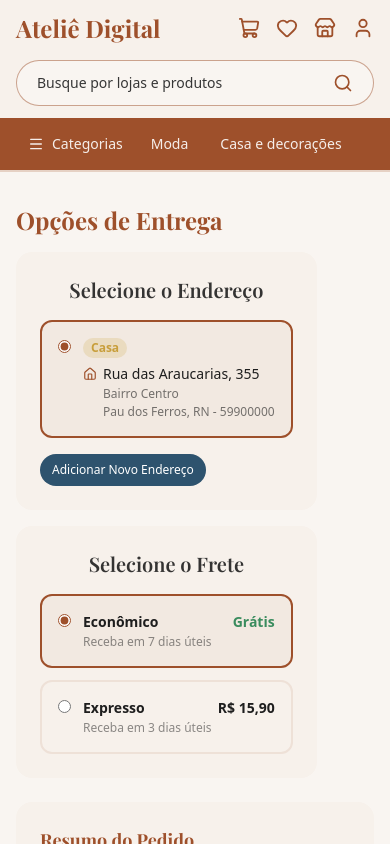
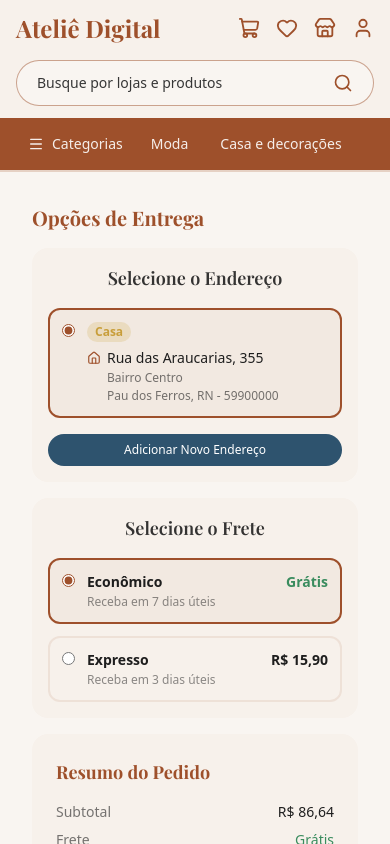
Before and after one commit to AtelieDigital-Labs/atelie-front, a React (Vite) app: page /cart in a window 390 px wide. Both pictures are taken after a click on the button "Continuar". Shown: the top 844 px of the page. Built offline with nearby package versions, Linux system fonts and the light colour scheme; a web font is replaced by a local one.

Commit message:
fix: responsive adjustments

```diff
--- a/src/pages/app/cart/index.tsx
+++ b/src/pages/app/cart/index.tsx
@@ -53,7 +53,7 @@ export function CartPage() {
 
   if (items.length === 0) {
     return (
-      <div className="flex flex-col items-center justify-center py-20 gap-4 text-center">
+      <div className="flex flex-col items-center justify-center py-20 gap-4 text-center px-4">
         <ShoppingCart size={48} className="text-primary/20" />
         <p className="text-lg font-semibold text-text">Seu carrinho está vazio</p>
         <p className="text-sm text-text/50">Explore os produtos e adicione ao carrinho</p>
@@ -63,13 +63,13 @@ export function CartPage() {
   }
 
   return (
-    <div className="flex flex-col lg:flex-row gap-6 items-start">
+    <div className="flex flex-col lg:flex-row gap-4 lg:gap-6 items-start w-full">
 
       {/* Lista */}
-      <div className="flex-1 bg-card rounded-2xl p-6">
+      <div className="flex-1 bg-card rounded-2xl p-4 lg:p-6 w-full">
         <div className="flex items-center justify-between mb-4">
-          <h2 className="text-2xl font-bold">Meu Carrinho</h2>
-          <span className="text-sm text-text/50">{items.length} itens</span>
+          <h2 className="text-xl lg:text-2xl font-bold">Meu Carrinho</h2>
+          <span className="text-sm text-text/50">{items.length} {items.length === 1 ? 'item' : 'itens'}</span>
         </div>
 
         {items.map(item => (
@@ -83,12 +83,14 @@ export function CartPage() {
       </div>
 
 
+      <div className="w-full lg:w-auto lg:min-w-[350px]">
         <OrderSummary
           subtotal={subtotal}
           shipping={hasFreeShipping ? 0 : null}
           onContinue={() => navigate('/checkout/shipping')}
           onAddProducts={() => navigate('/')}
         />
+      </div>
 
     </div>
   )
--- a/src/pages/app/checkout/shipping/index.tsx
+++ b/src/pages/app/checkout/shipping/index.tsx
@@ -114,13 +114,13 @@ export function ShippingPage() {
   }
 
   return (
-    <div className="flex flex-col lg:flex-row gap-6 items-start">
+    <div className="flex flex-col lg:flex-row gap-4 lg:gap-6 items-start w-full px-4 lg:px-0">
 
-      <div className="flex-1 flex flex-col gap-4">
-        <h2 className="text-2xl font-bold">Opções de Entrega</h2>
+      <div className="flex-1 flex flex-col gap-4 w-full">
+        <h2 className="text-xl lg:text-2xl font-bold">Opções de Entrega</h2>
 
-        <div className="bg-card rounded-2xl p-6 flex flex-col gap-4">
-          <h3 className="text-center font-semibold text-text/90 text-xl">
+        <div className="bg-card rounded-2xl p-4 lg:p-6 flex flex-col gap-4">
+          <h3 className="text-center font-semibold text-text/90 text-lg lg:text-xl">
             Selecione o Endereço
           </h3>
 
@@ -129,7 +129,7 @@ export function ShippingPage() {
               <label
                 key={address.id}
                 className={`
-                  flex items-start gap-3 p-4 rounded-xl border-2 cursor-pointer transition-colors
+                  flex items-start gap-3 p-3 lg:p-4 rounded-xl border-2 cursor-pointer transition-colors
                   ${selectedAddress === address.id
                     ? 'border-primary bg-primary/5'
                     : 'border-primary/10 hover:border-primary/30'
@@ -144,7 +144,7 @@ export function ShippingPage() {
                   onChange={() => setSelectedAddress(address.id)}
                   className="accent-primary mt-0.5"
                 />
-                <div className="flex flex-col gap-0.5 flex-1">
+                <div className="flex flex-col gap-0.5 flex-1 min-w-0">
                   {address.is_main && (
                     <span className="text-xs bg-warning/20 text-warning font-semibold px-2 py-0.5 rounded-full w-fit">
                       Casa
@@ -152,7 +152,7 @@ export function ShippingPage() {
                   )}
                   <div className="flex items-center gap-1.5 text-sm text-text mt-1">
                     <Home size={14} className="text-primary shrink-0" />
-                    <span>{address.street}, {address.number}</span>
+                    <span className="break-words">{address.street}, {address.number}</span>
                   </div>
                   <p className="text-xs text-text/60 ml-5">
                     {address.neighborhood}
@@ -164,11 +164,12 @@ export function ShippingPage() {
               </label>
             ))}
           </div>
-          <div className='flex flex-start'>
+          <div className='flex justify-start'>
               <Button
                 size="sm"
                 variant="secondary"
                 onClick={() => navigate('/profile')}
+                className="w-full sm:w-auto"
               >
                 Adicionar Novo Endereço
               </Button>
@@ -176,8 +177,8 @@ export function ShippingPage() {
           </div>
         </div>
 
-        <div className="bg-card rounded-2xl p-6 flex flex-col gap-4">
-          <h3 className="text-center font-semibold text-text/90 text-xl">
+        <div className="bg-card rounded-2xl p-4 lg:p-6 flex flex-col gap-4">
+          <h3 className="text-center font-semibold text-text/90 text-lg lg:text-xl">
             Selecione o Frete
           </h3>
 
@@ -186,7 +187,7 @@ export function ShippingPage() {
               <label
                 key={key}
                 className={`
-                  flex items-start gap-3 p-4 rounded-xl border-2 cursor-pointer transition-colors
+                  flex items-start gap-3 p-3 lg:p-4 rounded-xl border-2 cursor-pointer transition-colors
                   ${selectedShipping === key
                     ? 'border-primary bg-primary/5'
                     : 'border-primary/10 hover:border-primary/30'
@@ -201,10 +202,10 @@ export function ShippingPage() {
                   onChange={() => setSelectedShipping(key)}
                   className="accent-primary mt-0.5"
                 />
-                <div className="flex-1">
-                  <div className="flex items-center justify-between">
-                    <p className="text-sm font-semibold text-text">{option.name}</p>
-                    <span className={option.total_price === 0 ? 'text-success text-sm font-semibold' : 'text-sm font-semibold text-text'}>
+                <div className="flex-1 min-w-0">
+                  <div className="flex items-center justify-between gap-2">
+                    <p className="text-sm font-semibold text-text truncate">{option.name}</p>
+                    <span className={`${option.total_price === 0 ? 'text-success' : 'text-text'} text-sm font-semibold whitespace-nowrap`}>
                       {option.total_price === 0
                         ? 'Grátis'
                         : `R$ ${option.total_price.toFixed(2).replace('.', ',')}`
@@ -221,12 +222,14 @@ export function ShippingPage() {
         </div>
       </div>
 
+      <div className="w-full lg:w-auto lg:min-w-[350px]">
         <OrderSummary
           subtotal={SUBTOTAL}
           shipping={shippingPrice}
           onContinue={handleFinalizarCompra}
           onAddProducts={() => navigate('/')}
         />
+      </div>
 
     </div>
   )
```
Lines whose indentation alone changed are shown as unchanged.
